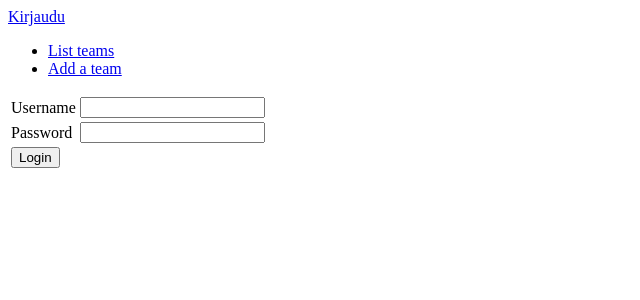
After one commit to metlil/jaakiekkotulospalvelu, a Flask app: page /auth/login in a window 1280 px wide. The commit adds this page. Shown: the top 300 px of the page, without its empty margins (0-640 px from the left). Run offline with Flask 2, Linux system fonts and the light colour scheme.

Commit message:
kirjautuminen ja uloskirjautuminen toimii

```diff
--- /dev/null
+++ b/application/auth/forms.py
@@ -0,0 +1,9 @@
+from flask_wtf import FlaskForm
+from wtforms import PasswordField, StringField
+
+class LoginForm(FlaskForm):
+    username = StringField("Username")
+    password = PasswordField("Password")
+
+    class Meta:
+        csrf = False
--- /dev/null
+++ b/application/auth/views.py
@@ -0,0 +1,28 @@
+from flask import render_template, request, redirect, url_for
+from flask_login import login_user, logout_user
+
+from application import app
+from application.auth.models import User
+from application.auth.forms import LoginForm
+
+@app.route("/auth/login", methods = ["GET", "POST"])
+def auth_login():
+    if request.method == "GET":
+        return render_template("auth/loginform.html", form = LoginForm())
+
+    form = LoginForm(request.form)
+    # if form.username.data == '':
+    #    return render_template("auth/loginform.html", form = form)
+
+    user = User.query.filter_by(username=form.username.data, password=form.password.data).first()
+    if not user:
+        return render_template("auth/loginform.html", form=form,
+                               error="No such username or password")
+
+    login_user(user)
+    return redirect(url_for("index"))
+
+@app.route("/auth/logout")
+def auth_logout():
+    logout_user()
+    return redirect(url_for("index"))
--- /dev/null
+++ b/application/templates/auth/loginform.html
@@ -0,0 +1,30 @@
+{% extends "layout.html" %}
+
+{% block body %}
+{{ error }}
+<form method="POST" action="{{ url_for('auth_login') }}">
+    <table>
+        <tr>
+            <td>
+                {{ form.username.label }}
+            </td>
+            <td>
+                {{ form.username }}
+            </td>
+        </tr>
+        <tr>
+            <td>
+                {{ form.password.label }}
+            </td>
+            <td>
+                {{ form.password }}
+            </td>
+        </tr>
+        <tr>
+            <td colspan="2">
+                <input type="submit" value="Login"/>
+            </td>
+        </tr>
+    </table>
+</form>
+{% endblock %}
--- a/application/templates/layout.html
+++ b/application/templates/layout.html
@@ -5,12 +5,29 @@
     <title>Jääkiekkotulospalvelu</title>
 </head>
 
+{#<body>
+{% if current_user.is_authenticated %}
+    <p>
+        Kirjautunut nimellä {{ current_user.name }} <a href="{{ url_for('auth_logout') }}">Kirjaudu ulos</a>
+    </p>
+{% else %}
+    <a href="{{ url_for('auth_login') }}">Kirjaudu</a>
+{% endif %}
+</body>#}
+<body>
+{% if current_user.is_authenticated %}
+    <p>
+        Kirjautunut nimellä {{ current_user.name }}. <a href="{{ url_for('auth_logout') }}">Kirjaudu ulos</a>
+    </p>
+{% else %}
+    <a href="{{ url_for('auth_login') }}">Kirjaudu</a>
+{% endif %}
+
 <ul>
     <li><a href="{{ url_for('teams_index') }}">List teams</a></li>
     <li><a href="{{ url_for('teams_form') }}">Add a team</a></li>
 </ul>
 
-<body>
 {% block body %}
     <p>
         Content.
```
Also changed, not shown: application/__init__.py (+25 -0 lines), application/auth/models.py (added, +31 -0 lines), README.md.
